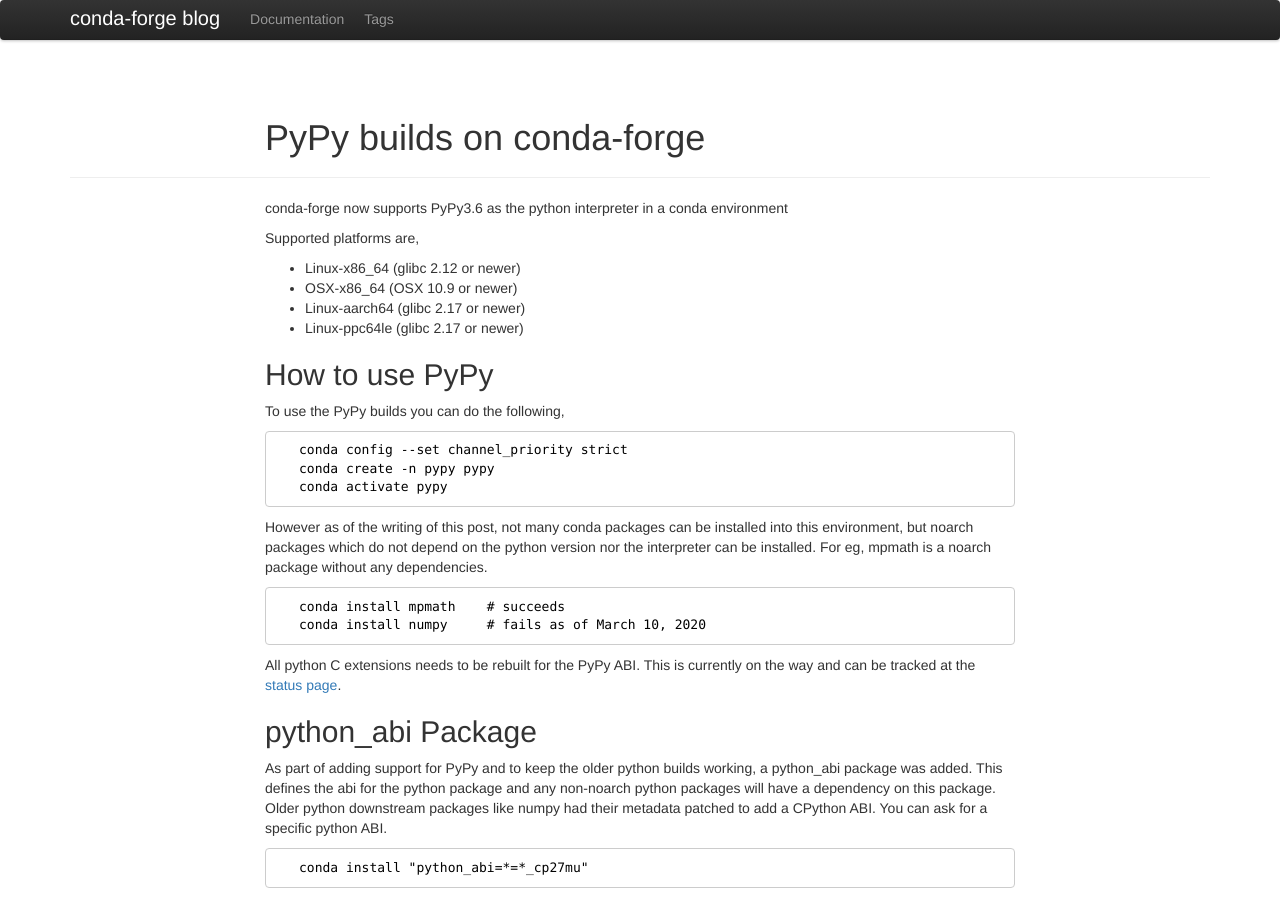
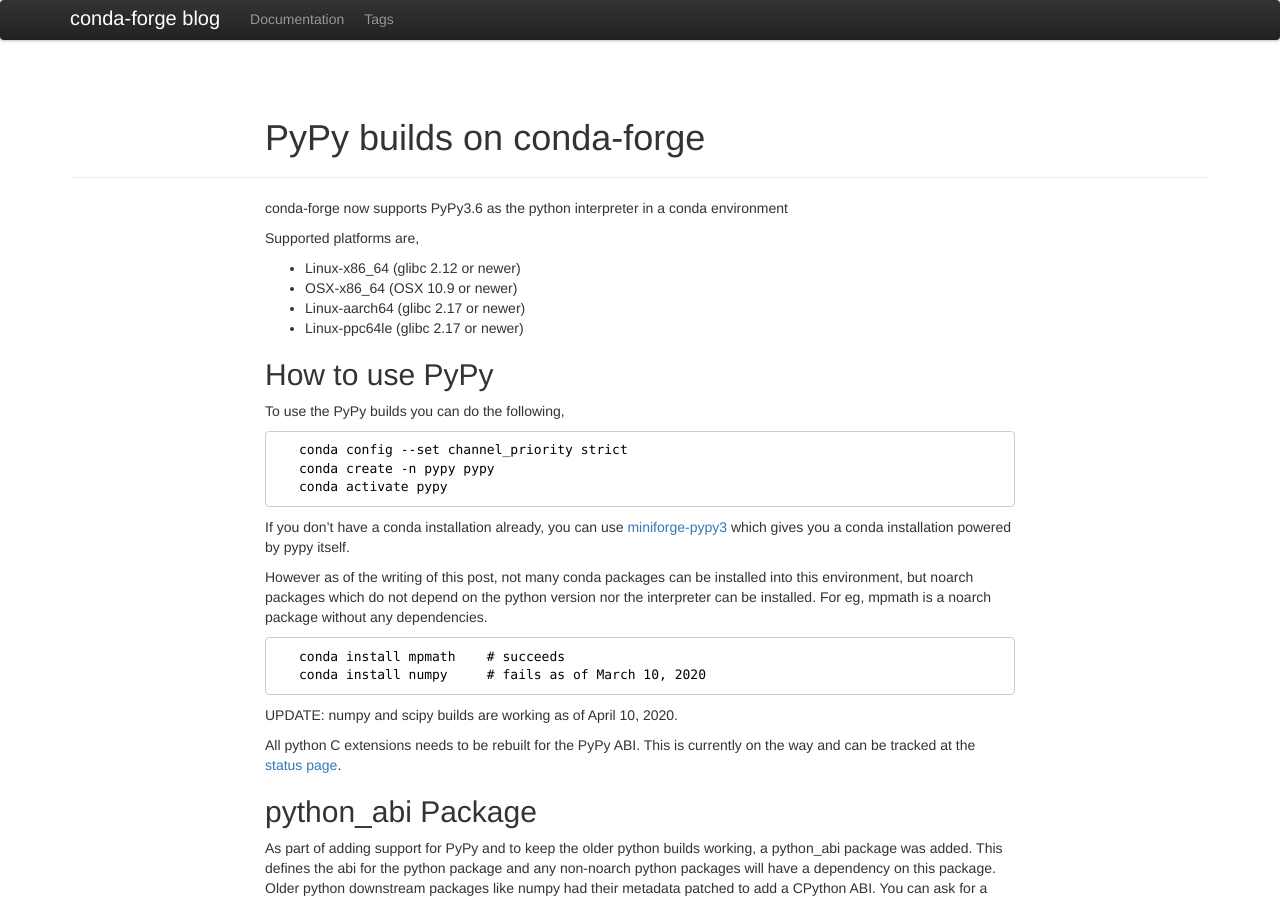
Before and after one commit to conda-forge/blog, a Jekyll site: the page built from _posts/2020-03-10-pypy.md, in a window 1280 px wide and 900 px high. Built offline with Jekyll 4.4.1, drawn with Linux system fonts in a browser that asks for light colours.

Commit message:
Update pypy post

````diff
--- a/_posts/2020-03-10-pypy.md
+++ b/_posts/2020-03-10-pypy.md
@@ -24,6 +24,10 @@
    conda activate pypy
 ```
 
+If you don't have a conda installation already, you can use
+[miniforge-pypy3](https://github.com/conda-forge/miniforge#miniforge-pypy3) which gives you a conda installation powered by
+pypy itself.
+
 However as of the writing of this post, not many conda packages
 can be installed into this environment, but noarch packages
 which do not depend on the python version nor the interpreter can be
@@ -33,6 +37,8 @@
    conda install mpmath    # succeeds
    conda install numpy     # fails as of March 10, 2020
 ```
+
+UPDATE: numpy and scipy builds are working as of April 10, 2020.
 
 All python C extensions needs to be rebuilt for the PyPy ABI. This is
 currently on the way and can be tracked at the [status page](
````
